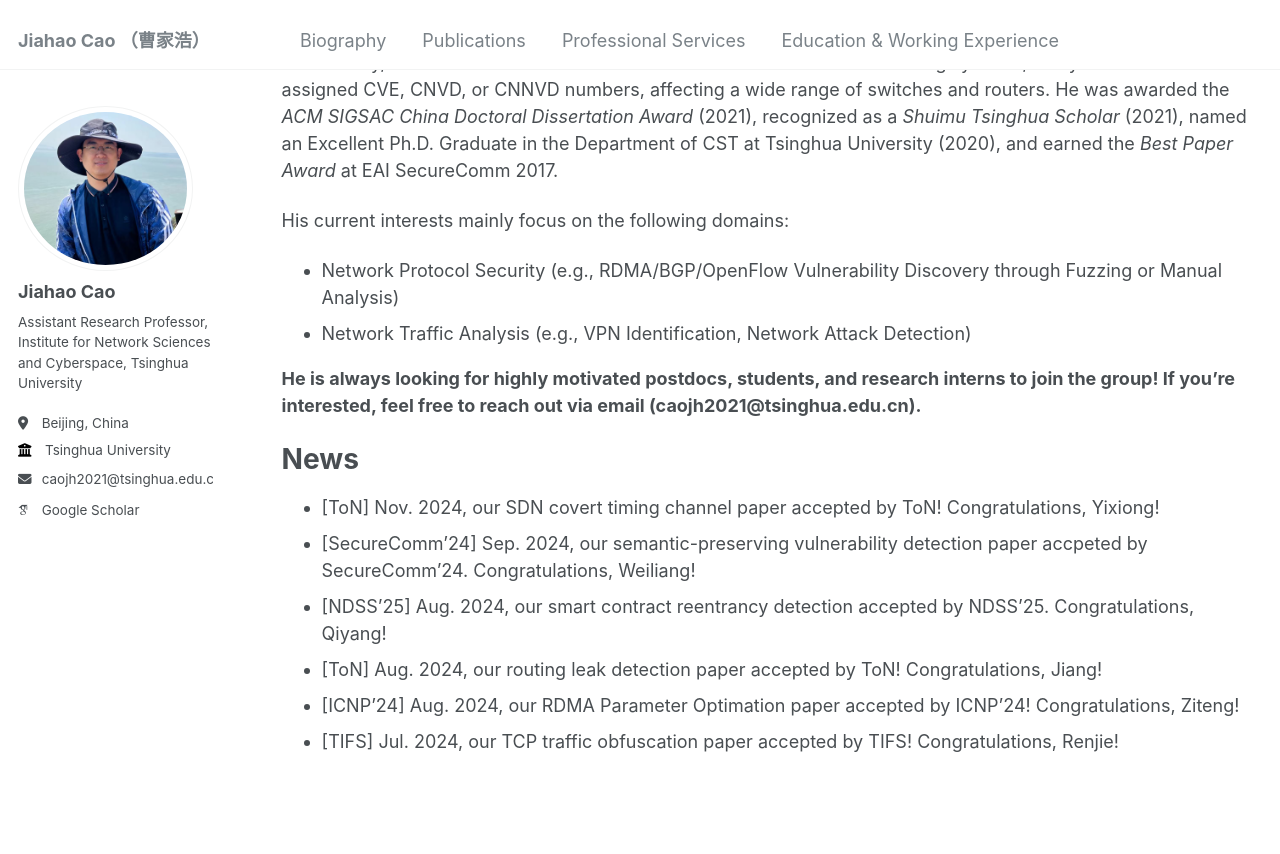
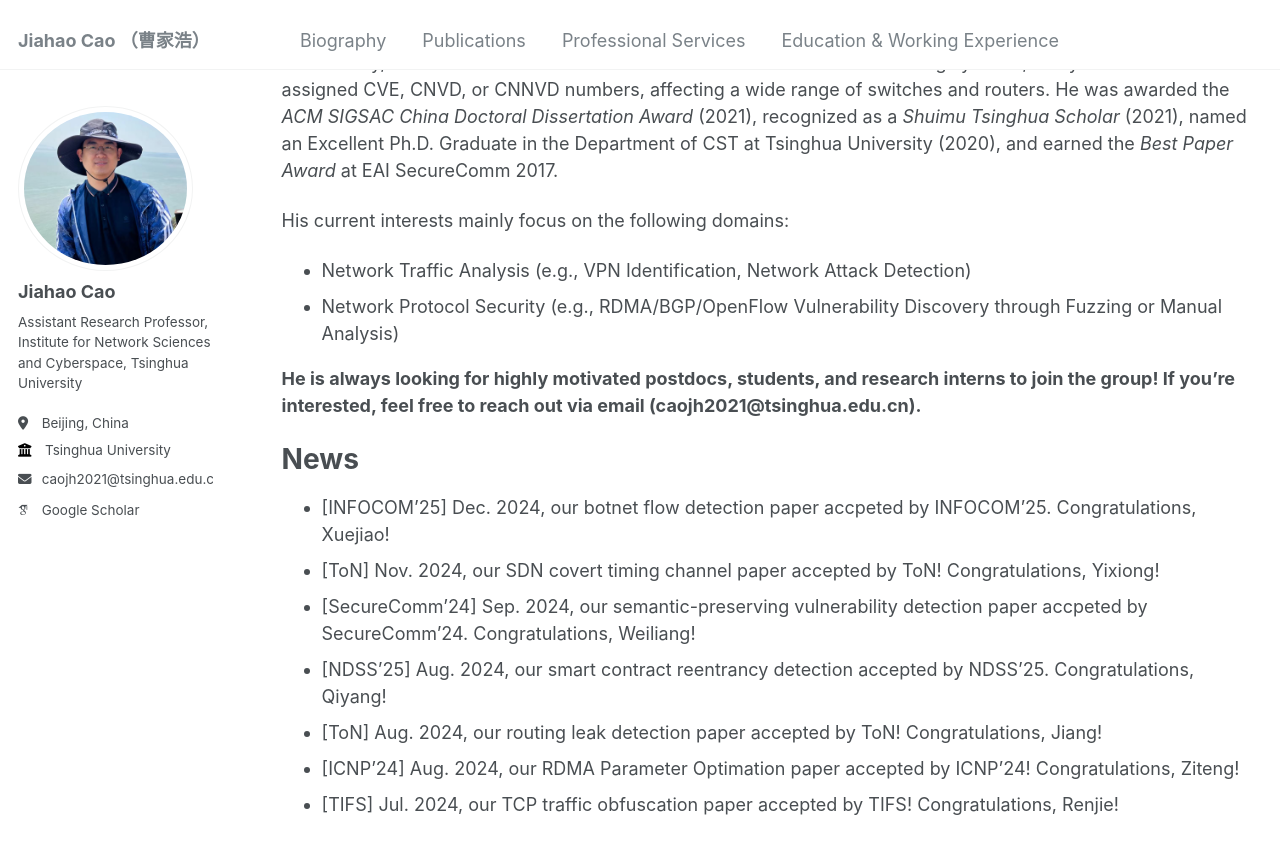
Before and after one commit to caojh15/caojh15.github.io, a Jekyll site: the page built from _pages/about.md, in a window 1280 px wide and 900 px high, scrolled down 370 px. Shown: the top 854 px of the window. Built offline with Jekyll 4.4.1, drawn with Linux system fonts in a browser that asks for light colours; some web fonts are replaced.

Commit message:
Update about.md

```diff
--- a/_pages/about.md
+++ b/_pages/about.md
@@ -13,12 +13,14 @@ Jiahao Cao is an Assistant Research Professor at the Institute for Network Scien
 He is broadly interested in security research related to networking protocols and systems. *He has published many papers in top-tier conferences and journals such as NDSS, ACM CCS, USENIX Security, INFOCOM, TIFS, ToN*. Additionally, he has discovered numerous vulnerabilities in various networking systems, many of which have been assigned CVE, CNVD, or CNNVD numbers, affecting a wide range of switches and routers. He was awarded the *ACM SIGSAC China Doctoral Dissertation Award* (2021), recognized as a *Shuimu Tsinghua Scholar* (2021), named an Excellent Ph.D. Graduate in the Department of CST at Tsinghua University (2020), and earned the *Best Paper Award* at EAI SecureComm 2017.
 
 His current interests mainly focus on the following domains:
+- Network Traffic Analysis (e.g., VPN Identification, Network Attack Detection)
 - Network Protocol Security (e.g., RDMA/BGP/OpenFlow Vulnerability Discovery through Fuzzing or Manual Analysis)
-- Network Traffic Analysis (e.g., VPN Identification, Network Attack Detection)
+
 
 **He is always looking for highly motivated postdocs, students, and research interns to join the group! If you're interested, feel free to reach out via email (caojh2021@tsinghua.edu.cn).**
 
 # News
+- [INFOCOM'25] Dec. 2024, our botnet flow detection paper accpeted by INFOCOM'25. Congratulations, Xuejiao!
 - [ToN] Nov. 2024, our SDN covert timing channel paper accepted by ToN! Congratulations, Yixiong!
 - [SecureComm'24] Sep. 2024, our semantic-preserving vulnerability detection paper accpeted by SecureComm'24. Congratulations, Weiliang!
 - [NDSS'25] Aug. 2024, our smart contract reentrancy detection accepted by NDSS'25. Congratulations, Qiyang!
```
